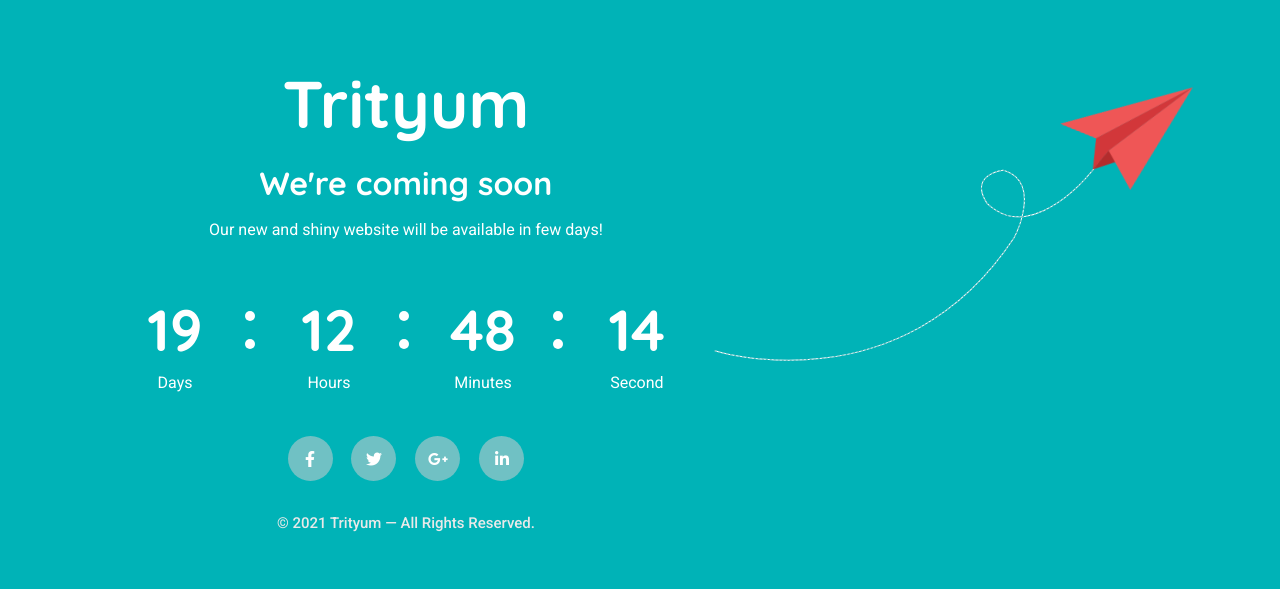
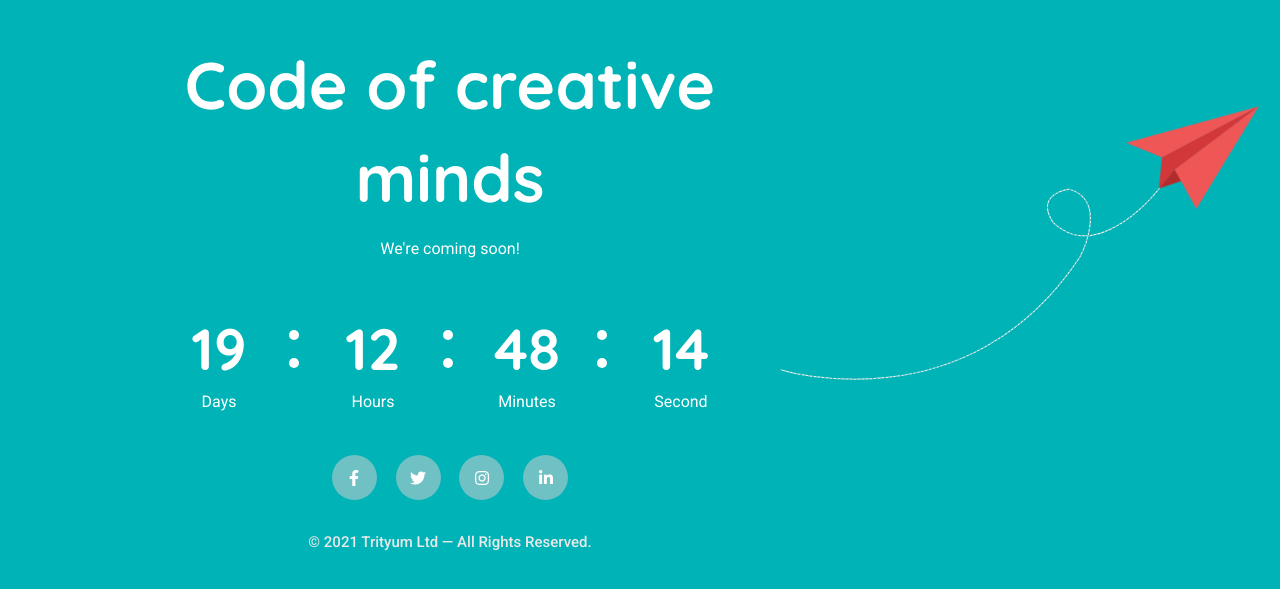
Before and after one commit to trityum/trityum.github.io, a website: page index.html in a window 1280 px wide. Shown: the part 131-720 px from the top of the page. Drawn offline with nearby package versions, Linux system fonts and the light colour scheme.

Commit message:
few changes

```diff
--- a/index.html
+++ b/index.html
@@ -39,10 +39,10 @@
                 <div class="fxt-logo ">
                     <!-- <a href="#"><img src="/static/logo-light.png" alt="Logo"></a> -->
                 </div>
-                <h1 class="fxt-main-title">Trityum</h1>
+                <h1 class="fxt-main-title">Code of creative minds</h1>
                 <!-- <div class="fxt-sub-title">Hey Guys !</div> -->
-                <h2 class="fxt-main-title">We're coming soon</h2>
-                <p class="fxt-paragraph">Our new and shiny website will be available in few days!</p>
+                <!-- <h2 class="fxt-main-title"></h2> -->
+                <p class="fxt-paragraph">We're coming soon!</p>
                 <div class="fxt-countdown">
                     <div class="countdown">
                         <div class="countdown-section">
@@ -93,20 +93,20 @@
                 <div class="fxt-socials">
                     <ul>
                         <li class="fxt-facebook">
-                            <a href="#" title="Facebook"><i class="fab fa-facebook-f"></i></a>
+                            <a href="#" title="facebook"><i class="fab fa-facebook-f"></i></a>
                         </li>
                         <li class="fxt-twitter">
                             <a href="#" title="twitter"><i class="fab fa-twitter"></i></a>
                         </li>
                         <li class="fxt-google">
-                            <a href="#" title="google"><i class="fab fa-google-plus-g"></i></a>
+                            <a href="#" title="instagram"><i class="fab fa-instagram"></i></a>
                         </li>
                         <li class="fxt-linkedin">
-                            <a href="#" title="linkedin"><i class="fab fa-linkedin-in"></i></a>
+                            <a href="https://www.linkedin.com/company/trityum/about/" title="linkedin"><i class="fab fa-linkedin-in"></i></a>
                         </li>
                     </ul>
                 </div>
-                <div class="fxt-copyright">© 2021 Trityum — All Rights Reserved.</div>
+                <div class="fxt-copyright">© 2021 Trityum Ltd — All Rights Reserved.</div>
             </div>
         </div>
         <!-- Main Body Area End Here -->
```
